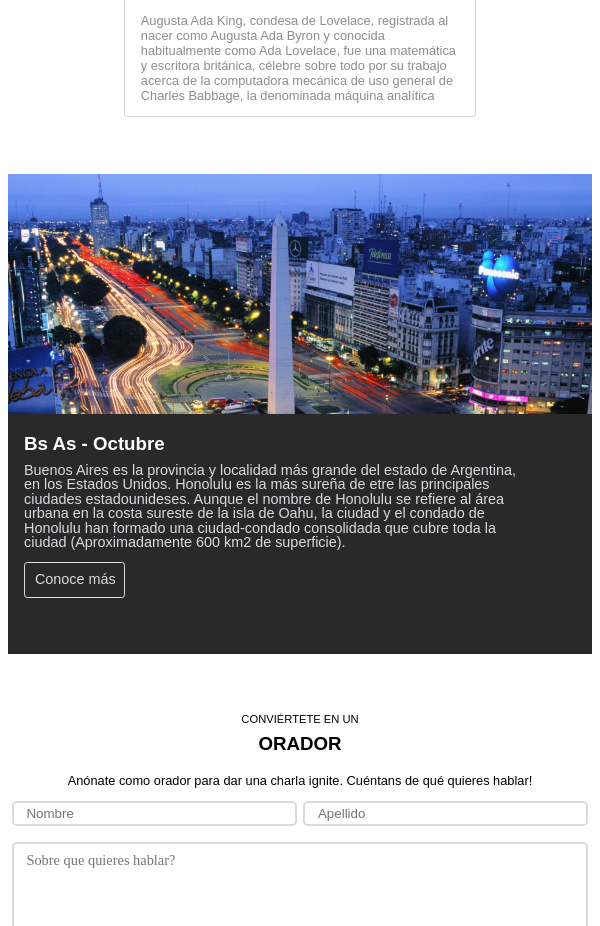
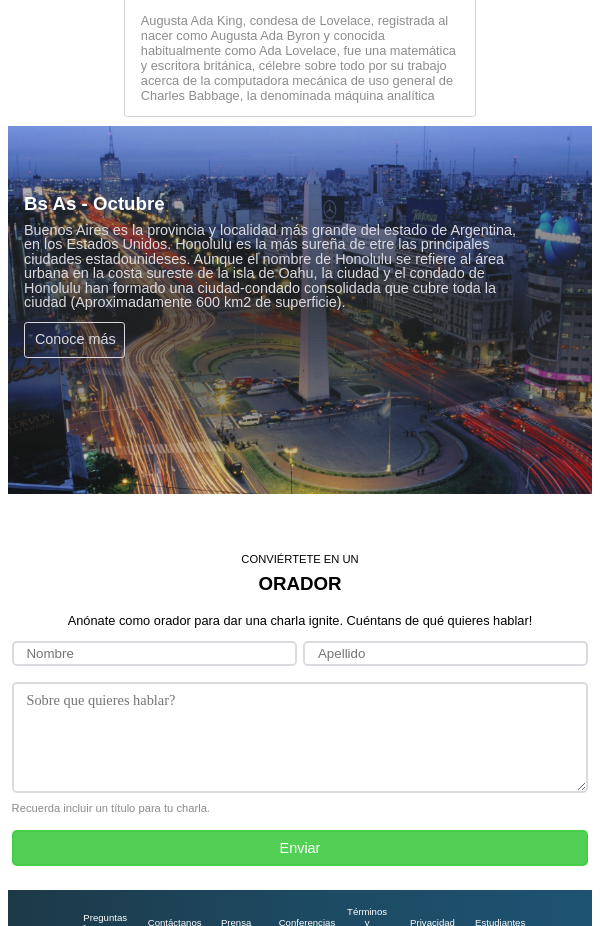
Before and after one commit to delfimasjoan/Proyecto_Final_CaC, a plain HTML site: page index.html in a window 600 px wide. Shown: the part 2120-3046 px from the top of the page. Drawn offline with Linux system fonts and the light colour scheme.

Commit message:
New mobile version

```diff
--- a/Css/index.css
+++ b/Css/index.css
@@ -307,7 +307,7 @@ footer{
     font-size: 0.8rem;
 }
 
-@media screen and (min-width: 568px) and (max-width:767px) {
+@media screen and (max-width:767px) {
     #cac{
         padding-left: 1rem;
         font-size: smaller;
@@ -341,17 +341,12 @@ footer{
         height: 50%;
     }
     .elLyF{
-        display: flex;
-        flex-direction: column;
-        height: 30rem;
-     }
-     .lugaryfecha#img{
-        height: 20rem;
-        width: 100%;
-        background-position: top;
-     }
-    .lugaryfecha#textolyf {
-        height: fit-content;
+        display: block;
+        background-image: linear-gradient(to bottom,#48484826, #242424c2,#48484826),url("../Assets/Img/hawaii3.jpg");
+        background-size: cover;
+    }
+    .lugaryfecha#textolyf{
+        background-color: transparent;
     }
     .lugaryfecha#textolyf p{
         font-size: 0.9rem;
```
